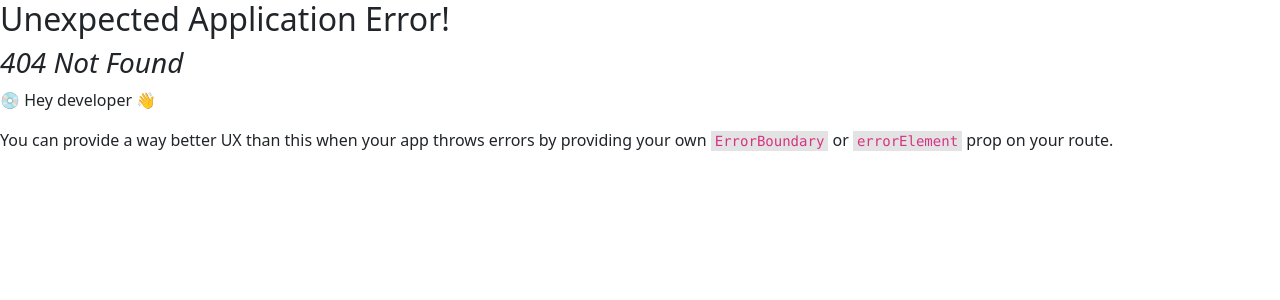
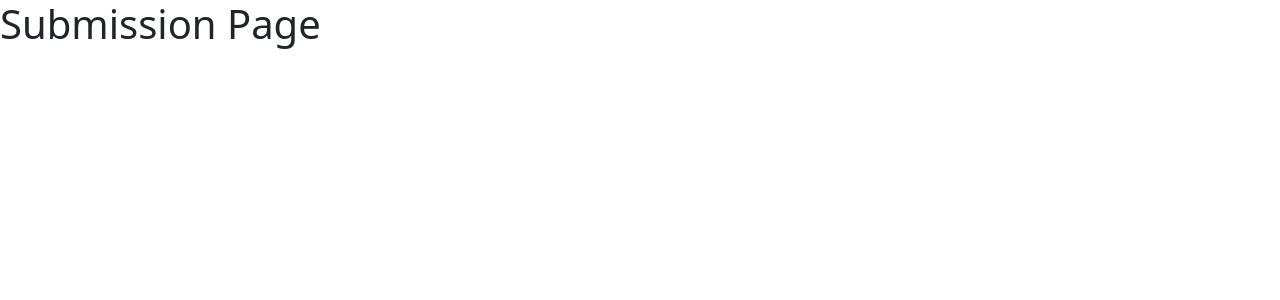
Before and after one commit to hackathon-ku/hackathon-2023-300, a React (Create React App) app: page /submissionPage in a window 1280 px wide. Before the commit this address had no page. Shown: the top 300 px of the page. Built offline with nearby package versions, Linux system fonts and the light colour scheme.

Commit message:
add SubmissionPage for form

```diff
--- /dev/null
+++ b/src/pages/SubmissionPage.js
@@ -0,0 +1,11 @@
+import React from 'react'
+
+const SubmissionPage = () => {
+  return (
+    <div>
+        <h1>Submission Page</h1>
+    </div>
+  )
+}
+
+export default SubmissionPage
--- a/src/router.js
+++ b/src/router.js
@@ -2,6 +2,7 @@ import { createBrowserRouter } from "react-router-dom";
 import TranscriptPage from "./pages/TranscriptPage";
 import App from "./App";
 import EventDetail from "./pages/EventDetail";
+import SubmissionPage from "./pages/SubmissionPage";
 
 export const router = createBrowserRouter([
     { path: "/", element: <App /> },
@@ -13,6 +14,10 @@ export const router = createBrowserRouter([
     {
         path: "/eventdetail",
         element:< EventDetail />
+    },
+    {
+        path: "/submissionPage",
+        element:< SubmissionPage/>
     }
 
 ]);
```
